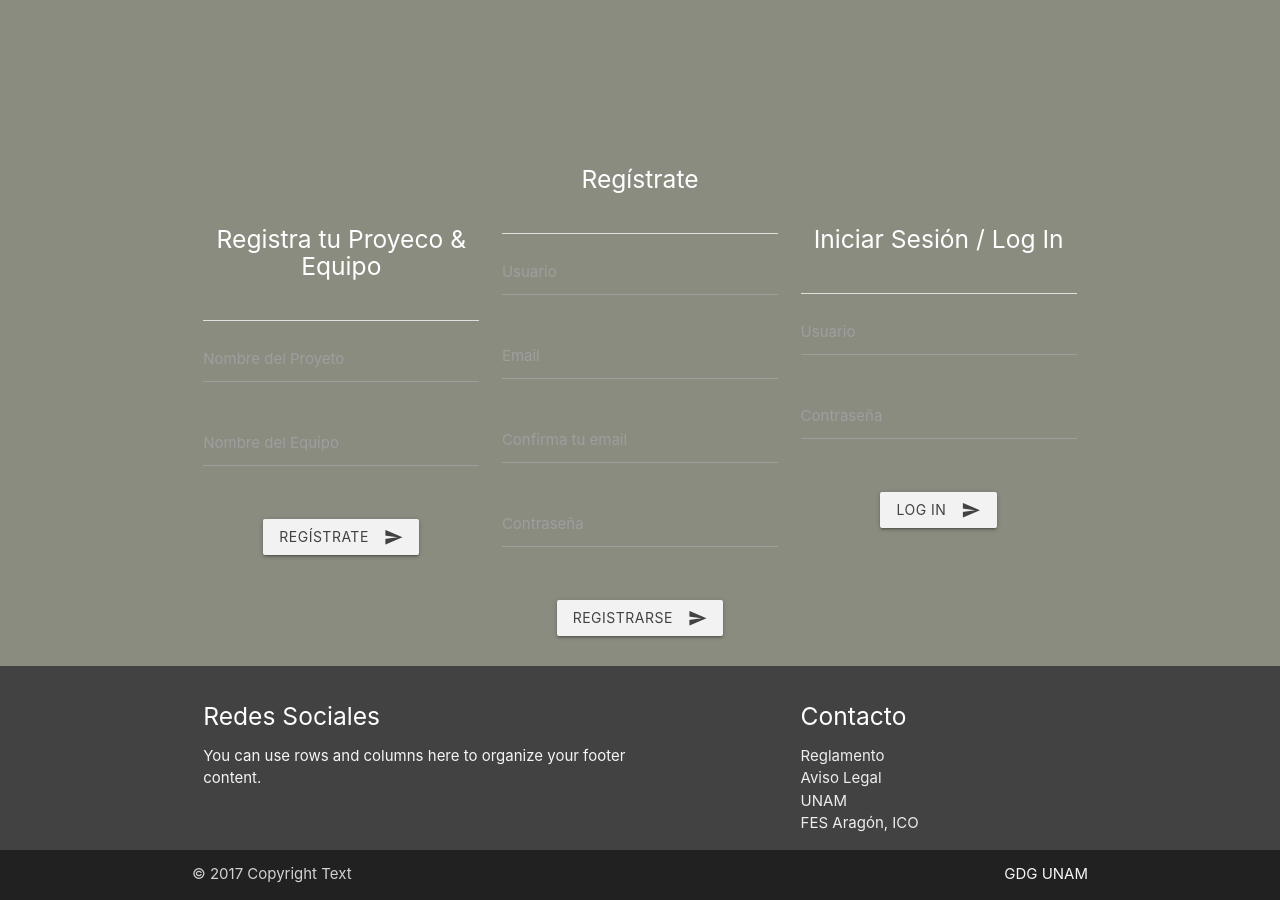
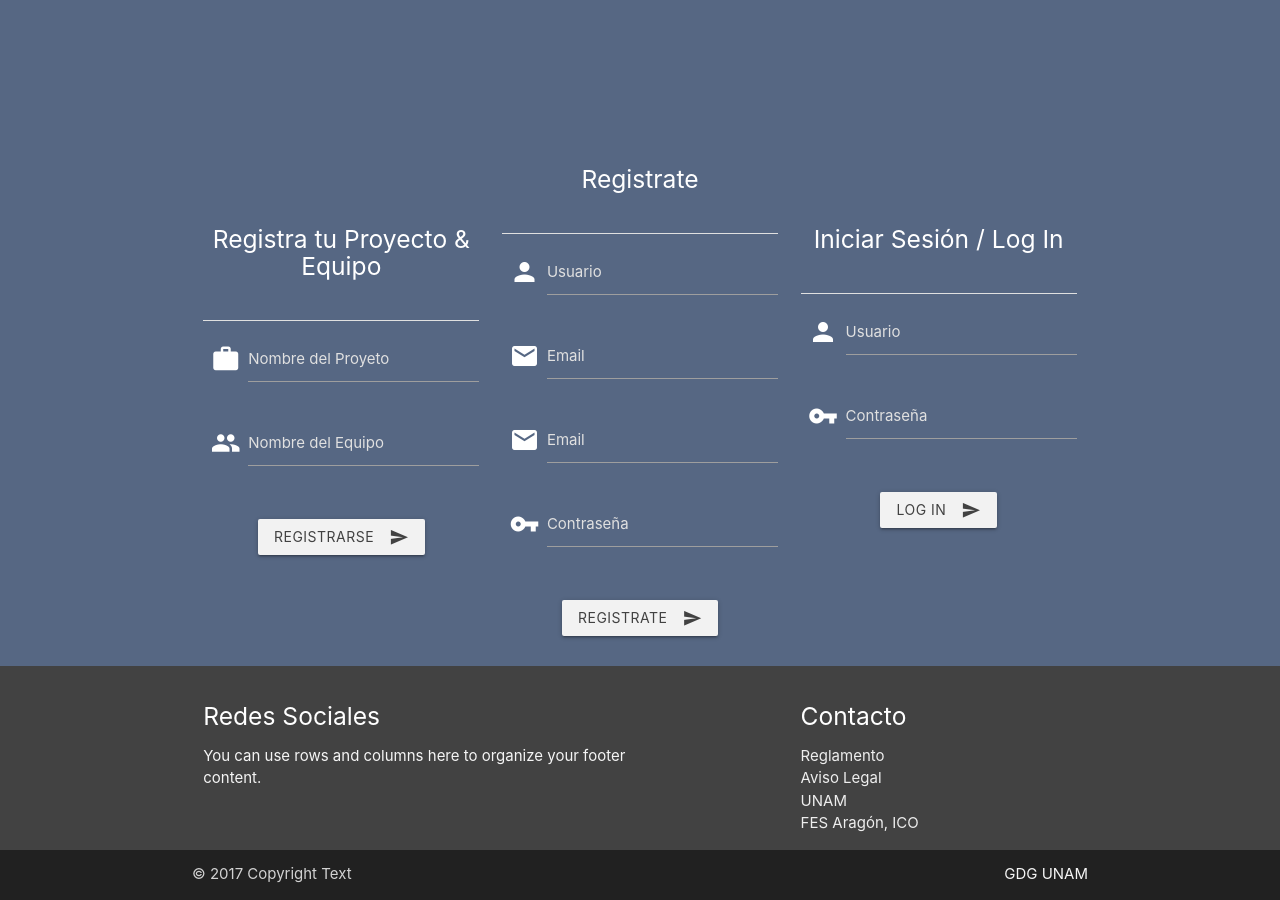
Before and after one commit to Ing-De-Software-1/admin_projects, a Flask app: page /registrar in a window 1280 px wide. Shown: the part 128-1028 px from the top of the page. Run offline with Flask 2, Linux system fonts and the light colour scheme; some libraries are stand-ins or nearby versions.

Commit message:
finished the design for register

```diff
--- a/main.py
+++ b/main.py
@@ -2,4 +2,4 @@ from views import *
 
 
 if __name__ == '__main__':
-	app.run(host='localhost', port=5086)
+	app.run(host='localhost', port=5102)
--- a/static/css/form.css
+++ b/static/css/form.css
@@ -7,5 +7,61 @@
   	/*Ids*/
 }
 #color_form_bg{
-	background-color: #8B8C80;
+	background-color: #566783;
 }
+
+/* label color */
+.input-field label {
+	color: #e0e0e0;
+}
+/* label focus color */
+.input-field input[type=text]:focus + label {
+	color: #e0e0e0;
+}
+/* label focus email color*/
+.input-field input[type=email]:focus + label{
+	color: #dcedc8;
+}
+/* valid email color*/
+.input-field input[type=email]:focus:not([readonly]){
+	border-bottom: 1px solid #c8e6c9;
+	box-shadow: 0 1px 0 0 #a5d6a7;
+}
+/*label focus password color*/
+.input-field input[type=password]:focus:not([readonly])+label{
+	color: #e0e0e0;
+}
+
+/* label underline focus color */
+.input-field input[type=text]:focus {
+	border-bottom: 1px solid #f5f5f5;
+	box-shadow: 0 1px 0 0 #eeeeee;
+}
+/* label underline focus password color*/
+.input-field input[type=password]:focus:not([readonly]){
+	border-bottom: 1px solid #f5f5f5;
+	box-shadow: 0 1px 0 0 #eeeeee;
+}
+
+/* label underline email color*/
+.input-field input[type=email]:focus:not([readonly]){
+	border-bottom: 1px solid #c8e6c9;
+	box-shadow: 0 1px 0 0 #a5d6a7;
+}
+
+/* invalid color */
+.input-field input[type=text].invalid {
+	border-bottom: 1px solid #ffcdd2;
+	box-shadow: 0 1px 0 0 #ef9a9a;
+}
+
+/* invalid email color */
+.input-field input[type=email]:focus.invalid {
+	border-bottom: 1px solid #ffcdd2;
+	box-shadow: 0 1px 0 0 #ef9a9a;
+}
+
+/* icon prefix focus color */
+.input-field .prefix.active {
+	color: #000;
+}
--- a/templates/macro/card.html
+++ b/templates/macro/card.html
@@ -58,7 +58,7 @@
     </div>
 </div>
 <!-- Card 4-->
-<div class="card4" id="registrar">
+<div class="card4" id="registro">
     <div class="container">
         <div class="row">
             <div class="col s12 m7 l8 push-m3 push-l2">
--- a/templates/macro/form.html
+++ b/templates/macro/form.html
@@ -1,4 +1,4 @@
-{% macro form (label = 'Log In', label1 = 'Iniciar Sesión / Log In', label2 = 'Regístrate',label3 = 'Registra tu Proyeco & Equipo', label4 = 'Contraseña', label5='Email', label6='Confirma tu email', label7 = 'Registrarse', label8='Usuario', label9 = 'Nombre del Equipo', label10= 'Nombre del Proyeto') %}
+{% macro form (label = 'Log In', label1 = 'Iniciar Sesión / Log In', label2 = 'Registrate',label3 = 'Registra tu Proyecto & Equipo', label4 = 'Contraseña', label5='Email', label6='Confirma tu email', label7 = 'Registrarse', label8='Usuario', label9 = 'Nombre del Equipo', label10= 'Nombre del Proyeto') %}
 
 <main id="color_form_bg">
 	<div class="container">
@@ -13,14 +13,16 @@
 						<div class="divider"></div>
 						<div class="row">
 							<div class="input-field col s12 m12 l12">
-								<input id="first_name" type="text" class="validate">
-								<label for="first_name">{{label8}}</label>
+								<i class="material-icons prefix">person</i>
+								<input id="icon_prefix2" type="text" class="validate">
+								<label for="icon_prefix2">{{label8}}</label>
 							</div>
 						</div>
 						<div class="row">
 							<div class="input-field col s12 m12 l12">
-								<input id="first_name" type="text" class="validate">
-								<label for="first_name">{{label4}}</label>
+								<i class="material-icons prefix">vpn_key</i>
+								<input id="icon_prefix2" type="password" class="validate">
+								<label for="icon_prefix2">{{label4}}</label>
 							</div>
 						</div>
 					</div>
@@ -42,31 +44,35 @@
 						<div class="divider"></div>
 						<div class="row">
 							<div class="input-field col s12 m12 l12">
-								<input id="first_name" type="text" class="validate">
-								<label for="first_name">{{label8}}</label>
+								<i class="material-icons prefix">person</i>
+								<input id="icon_prefix2" type="text" class="validate">
+								<label for="icon_prefix2">{{label8}}</label>
 							</div>
 						</div>
 						<div class="row">
 							<div class="input-field col s12 m12 l12">
-								<input id="email" type="email" class="validate">
-								<label for="email" data-error="Incorrecto"  data-right="Correcto">{{label5}}</label>
+								<i class="material-icons prefix">email</i>
+								<input id="icon_email" type="email" class="validate">
+								<label for="icon_email" data-error="Incorrecto"  data-right="Correcto">{{label5}}</label>
 							</div>
 						</div>
 						<div class="row">
 							<div class="input-field col s12 m12 l12">
-								<input id="email" type="email" class="validate">
-								<label for="email" data-error="Incorrecto"  data-right="Correcto">{{label6}}</label>
+								<i class="material-icons prefix">email</i>
+								<input id="icon_email" type="email" class="validate">
+								<label for="icon_email" data-error="Incorrecto"  data-right="Correcto">{{label5}}</label>
 							</div>
 						</div>
 						<div class="row">
 							<div class="input-field col s12 m12 l12">
-								<input id="first_name" type="text" class="validate">
-								<label for="first_name">{{label4}}</label>
+								<i class="material-icons prefix">vpn_key</i>
+								<input id="icon_prefix2" type="password" class="validate">
+								<label for="icon_prefix2">{{label4}}</label>
 							</div>
 						</div>
 					</div>
 					<div class="section">
-						<button class="btn waves-effect waves-light" type="submit" name="action" id="register">{{label7}}
+						<button class="btn waves-effect waves-light" type="submit" name="action" id="register">{{label2}}
 							<i class="material-icons right">send</i>
 						</button>
 					</div>
@@ -84,19 +90,21 @@
 						<div class="divider"></div>
 						<div class="row">
 							<div class="input-field col s12 m12 l12">
-								<input id="first_name" type="text" class="validate">
-								<label for="first_name">{{label10}}</label>
+								<i class="material-icons prefix">work</i>
+								<input id="icon_prefix2" type="text" class="validate">
+								<label for="icon_prefix2">{{label10}}</label>
 							</div>
 						</div>
 						<div class="row">
 							<div class="input-field col s12 m12 l12">
-								<input id="first_name" type="text" class="validate">
-								<label for="first_name">{{label9}}</label>
+								<i class="material-icons prefix">people</i>
+								<input id="icon_prefix2" type="text" class="validate">
+								<label for="icon_prefix2">{{label9}}</label>
 							</div>
 						</div>
 					</div>
 					<div class="section">
-						<button class="btn waves-effect waves-light" type="submit" name="action" id="register">{{label2}}
+						<button class="btn waves-effect waves-light" type="submit" name="action" id="register">{{label7}}
 							<i class="material-icons right">send</i>
 						</button>
 					</div>
--- a/templates/macro/navbar.html
+++ b/templates/macro/navbar.html
@@ -1,4 +1,4 @@
-{% macro navbar(location = '/', location1='#somos', location2='#proyecto', location3='#equipo', location4='#registrar',
+{% macro navbar(location = '/', location1='#somos', location2='#proyecto', location3='#equipo', location4='#registro',
 location5 = '/registrar.html', label = 'SABE', label1 = 'Somos', label2 = 'Proyecto', label3 = 'Equipo', label4 = 'Registrar',
 label5 = 'Log In', label6 = 'Log Out') %}
 <!--location = '#', label1 = 'La palabra de la dirección'-->
```
